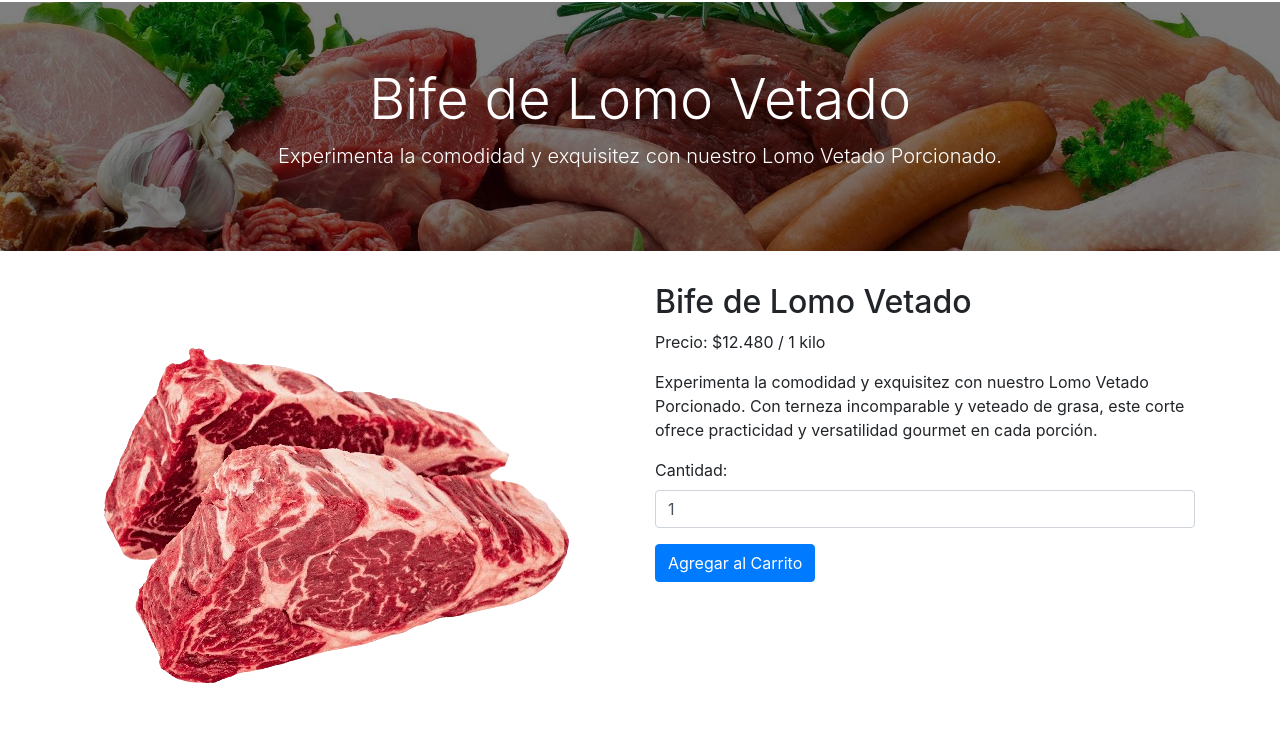
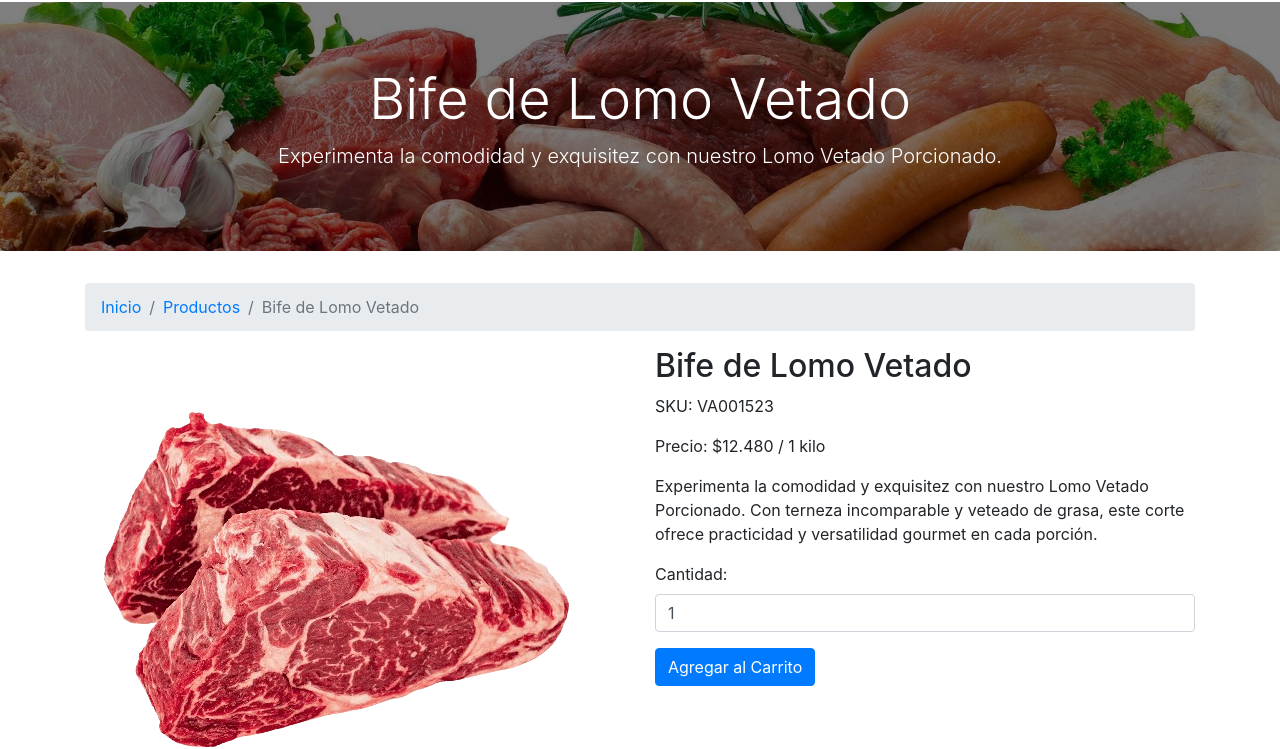
Before and after one commit to pabloperezarcos/carnes_cdp, a plain HTML site: page pages/productos/bifelomovetado.html in a window 1280 px wide. Shown: the part 68-817 px from the top of the page. Drawn offline with nearby package versions, Linux system fonts and the light colour scheme.

Commit message:
Actualizaciones varias

```diff
--- a/pages/productos/bifelomovetado.html
+++ b/pages/productos/bifelomovetado.html
@@ -46,6 +46,15 @@
         <p class="lead">Experimenta la comodidad y exquisitez con nuestro Lomo Vetado Porcionado.</p>
     </div>
 
+    <!-- Breadcrumbs -->
+    <nav aria-label="breadcrumb" class="container mt-4">
+        <ol class="breadcrumb">
+            <li class="breadcrumb-item"><a href="/index.html">Inicio</a></li>
+            <li class="breadcrumb-item"><a href="/pages/productos.html">Productos</a></li>
+            <li class="breadcrumb-item active" aria-current="page">Bife de Lomo Vetado</li>
+        </ol>
+    </nav>
+
     <!-- Detalle del Producto -->
     <div class="container">
         <div class="row">
@@ -54,8 +63,10 @@
             </div>
             <div class="col-md-6">
                 <h2>Bife de Lomo Vetado</h2>
+                <p>SKU: VA001523</p>
                 <p>Precio: <span id="product-price">$12.480</span> / 1 kilo</p>
-                <p>Experimenta la comodidad y exquisitez con nuestro Lomo Vetado Porcionado. Con terneza incomparable y veteado de grasa, este corte ofrece practicidad y versatilidad gourmet en cada porción.</p>
+                <p>Experimenta la comodidad y exquisitez con nuestro Lomo Vetado Porcionado. Con terneza incomparable y
+                    veteado de grasa, este corte ofrece practicidad y versatilidad gourmet en cada porción.</p>
                 <div class="form-group">
                     <label for="quantity">Cantidad:</label>
                     <input type="number" id="quantity" class="form-control" value="1" min="1">
```
Also changed, not shown: pages/carrito.html (+9 -0 lines), pages/productos/abastero.html (+9 -0 lines), pages/productos/asadotiraporc.html (+9 -0 lines), pages/productos/churrascoposta.html (+10 -0 lines), pages/productos/corazon.html (+9 -0 lines), pages/productos/entrecott.html (+9 -0 lines), pages/productos/filetemedallon.html (+9 -0 lines), pages/productos/huesoscarnudos.html (+9 -0 lines), pages/productos/postanegra.html (+9 -0 lines).
